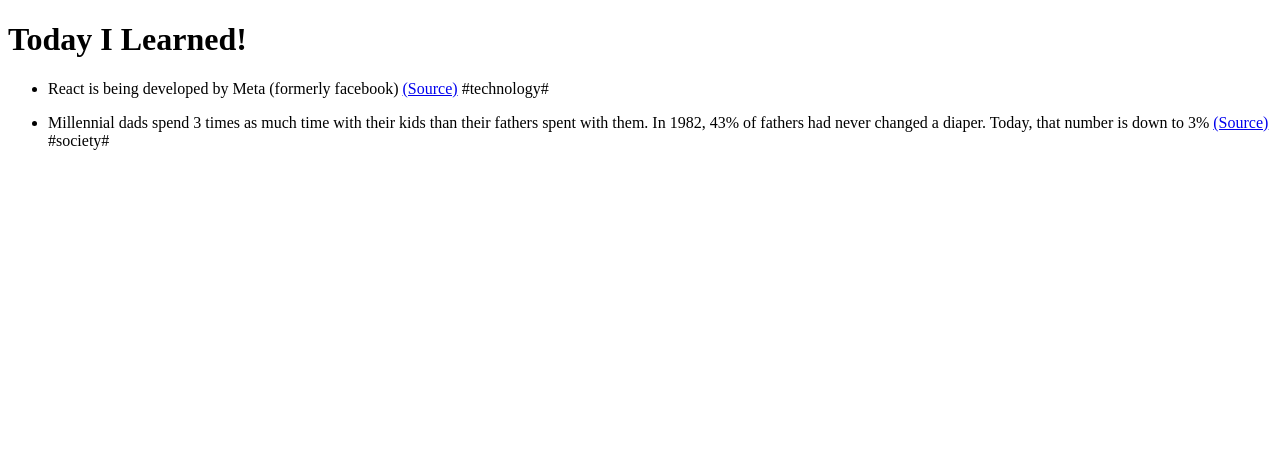
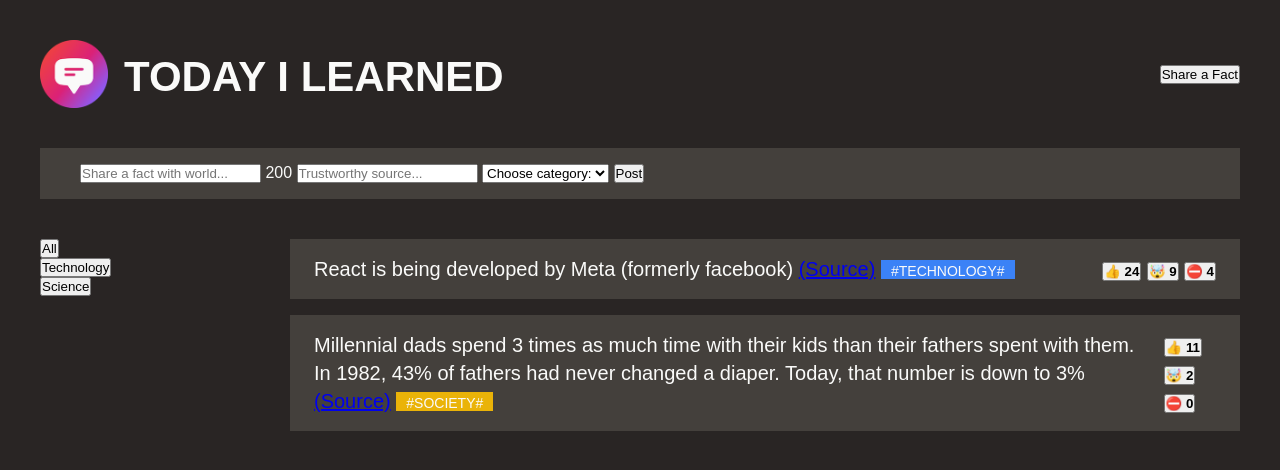
Before and after one commit to gayathrin99/Web-development, a plain HTML site: page Project-1/index.html in a window 1280 px wide. Drawn offline with Linux system fonts and the light colour scheme; a web font is replaced by a local one.

Commit message:
created the basic skeleton
 with some css

```diff
--- a/Project-1/index.html
+++ b/Project-1/index.html
@@ -4,32 +4,77 @@
 <head>
     <meta charset="UTF-8">
     <meta name="viewport" content="width=device-width, initial-scale=1.0">
-    <title>Today I Learned!</title>
+    <link rel="preconnect" href="https://fonts.googleapis.com">
+    <link rel="preconnect" href="https://fonts.gstatic.com" crossorigin>
+    <link href="https://fonts.googleapis.com/css2?family=Coiny&family=Sono:wght@400;600;700&display=swap"
+        rel="stylesheet">
+
+    <link href="style.css" rel="stylesheet" />
+    <title>Today I Learned</title>
 </head>
 
 <body>
-    <h1>Today I Learned!</h1>
+    <div class="container">
+        <header class="header">
+            <div class="logo">
+                <img src="logo.png" height="68" width="68" alt="Today I Learned Logo" />
+                <h1>Today I Learned</h1>
+            </div>
+            <button>Share a Fact</button>
+        </header>
+        <form class="sect-form">
+            <input type="text" placeholder="Share a fact with world..." />
+            <span>200</span>
+            <input type="text" placeholder="Trustworthy source..." />
+            <select>
+                <option value="">Choose category:</option>
+                <option value="technology">Technology</option>
+                <option value="science">Science</option>
+                <option value="finance">Finance</option>
+            </select>
+            <button>Post</button>
+        </form>
+        <main>
+            <aside>
                 <ul>
-        <li>
+                    <li><button>All</button></li>
+                    <li><button>Technology</button></li>
+                    <li><button>Science</button></li>
+                </ul>
+            </aside>
+            <section>
+                <ul>
+                    <li class="fact">
                         <p>React is being developed by Meta (formerly facebook)
                             <a href="https://opensource.fb.com/" target="_blank">(Source)</a>
-                <span>#technology#</span>
+                            <span class="tag" style="background-color: #3b82f6;">#technology#</span>
+                        </p>
+                        <div class="vote-buttons">
+                            <button>👍 <strong>24</strong></button>
+                            <button>🤯 <strong>9</strong></button>
+                            <button>⛔️ <strong>4</strong></button>
+                        </div>
                     </li>
-        <li>
-            <p>Millennial dads spend 3 times as much time with their kids than their fathers spent with them. In 1982,
-                43%
+                    <li class="fact">
+                        <p>Millennial dads spend 3 times as much time with their kids than their fathers spent
+                            with them. In
+                            1982, 43%
                             of
                             fathers had never changed a diaper. Today, that number is down to 3%
                             <a href="https://www.mother.ly/parenting/millennial-dads-spend-more-time-with-their-kids"
                                 target="_blank">(Source)</a>
-                <span>#society#</span>
+                            <span class="tag" style="background-color: #eab308;">#society#</span>
                         </p>
+                        <div class="vote-buttons">
+                            <button>👍 <strong>11</strong></button>
+                            <button>🤯 <strong>2</strong></button>
+                            <button>⛔️ <strong>0</strong></button>
+                        </div>
                     </li>
                 </ul>
-
-    </p>
-
-
+            </section>
+        </main>
+    </div>
 </body>
 
 </html>
--- /dev/null
+++ b/Project-1/style.css
@@ -0,0 +1,77 @@
+* {
+    margin: 0;
+    padding: 0;
+    box-sizing: border-box;
+}
+
+body {
+    background-color: #292524;
+    color: #fafaf9;
+    font-family: "Sono", sans-serif;
+    padding: 40px;
+}
+
+/* MAIN LAYOUT*/
+
+.header {
+    margin-bottom: 40px;
+    display: flex;
+    align-items: center;
+    justify-content: space-between;
+}
+
+.sect-form {
+    background-color: #44403c;
+    margin-bottom: 40px;
+    padding: 16px 40px;
+}
+
+main {
+    display: grid;
+    grid-template-columns: 250px 1fr;
+
+}
+
+/* ELEMENTS */
+h1 {
+    font-size: 42px;
+    text-transform: uppercase;
+    font-family: "Coiny", sans-serif;
+    line-height: 1;
+    margin-top: 6px;
+}
+
+.logo {
+    display: flex;
+    align-items: center;
+    gap: 16px;
+}
+
+.fact {
+    font-size: 20px;
+    line-height: 1.4;
+    background-color: #44403c;
+    padding: 16px 24px;
+    margin-bottom: 16px;
+    display: flex;
+    align-items: center;
+    gap: 24px;
+}
+
+.tag {
+    text-transform: uppercase;
+    font-size: 14px;
+    font-family: "Coiny", sans-serif;
+    padding-top: 3px;
+    padding-left: 10px;
+    padding-right: 10px;
+}
+
+.vote-buttons {
+    margin-left: auto;
+
+}
+
+ul {
+    list-style: none;
+}
```
Lines whose indentation alone changed are shown as unchanged.
